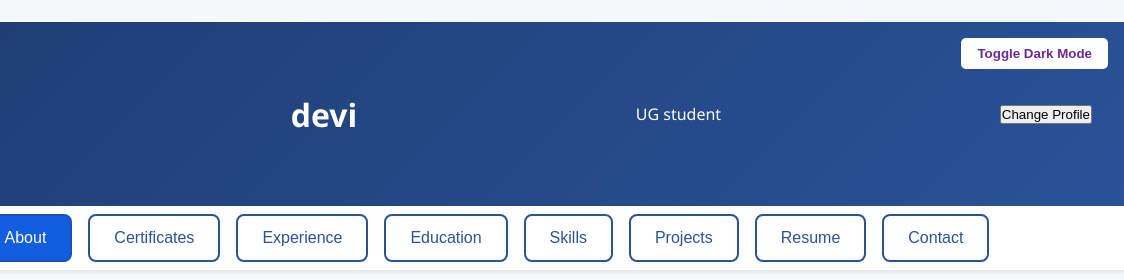
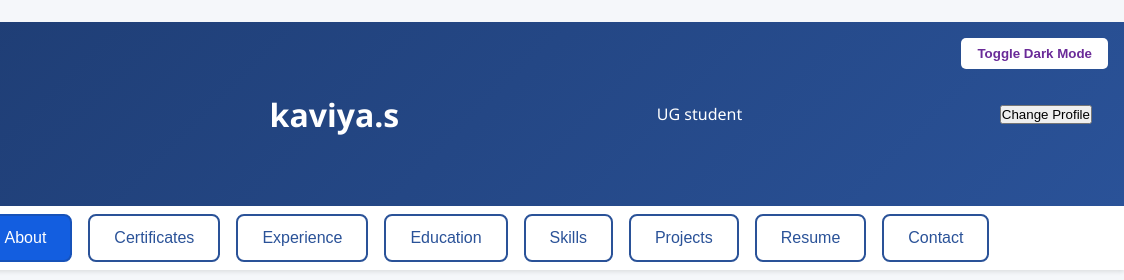
Before and after one commit to kaviyakaviya9629-oss/S.-kaviya-, a plain HTML site: page index.html in a window 1280 px wide. Shown: the top 280 px of the page, 156-1280 px from the left. Drawn offline with Linux system fonts and the light colour scheme.

Commit message:
index.html

```diff
--- a/index.html
+++ b/index.html
@@ -200,7 +200,7 @@
   <button class="dark-toggle" onclick="toggleDarkMode()">Toggle Dark Mode</button>
   <img src="./shyamala.jpg" alt="Profile Picture" class="profile-picture" id="profileImage" style="margin: 0 1rem 0 0; align-self: flex-start;">
   <div style="text-align: left;">
-    <h1> devi</h1>
+    <h1> kaviya.s</h1>
 
   </div>
   <p> UG student</p>
```
